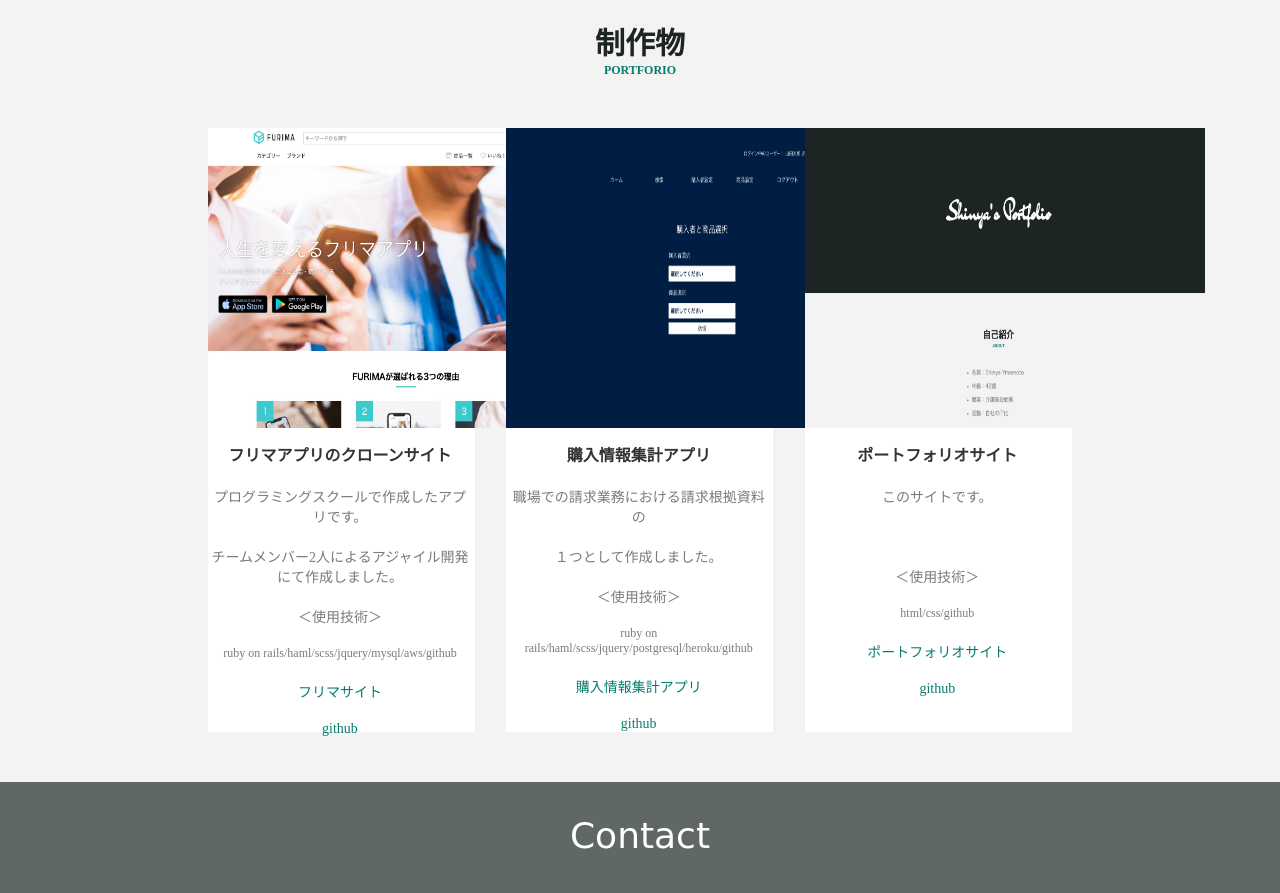
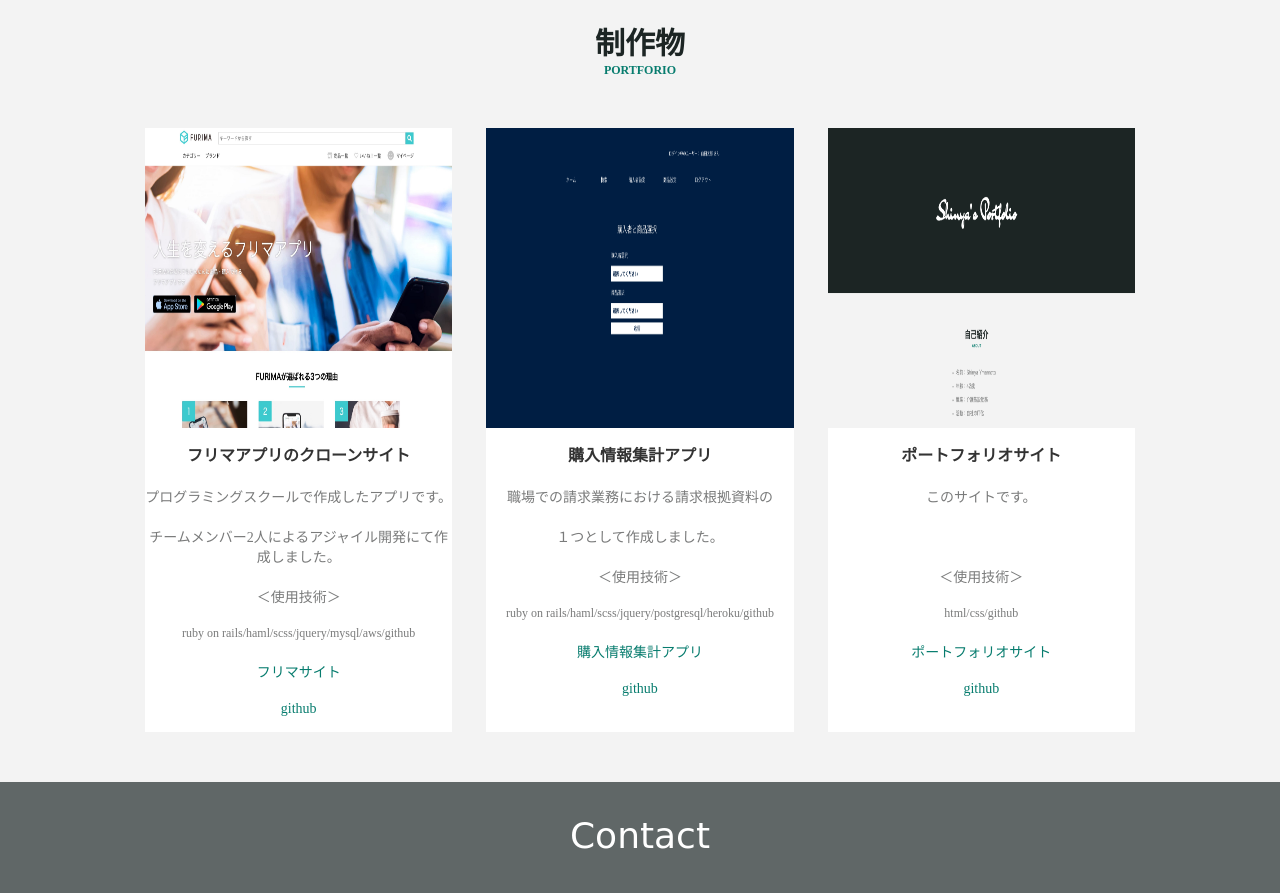
Before and after one commit to ya-shine/portfolio-site, a plain HTML site: page index.html in a window 1280 px wide. Shown: the part 900-1793 px from the top of the page. Drawn offline with Linux system fonts and the light colour scheme; a web font is replaced by a local one.

Commit message:
Adjust content width

```diff
--- a/index.html
+++ b/index.html
@@ -28,7 +28,7 @@
       </div>
       <div class="section-content">
         <div class="content-box">
-          <img src="9830fb1dfdc511908145bc4608f20d36.jpg" width="400px" height="300px" alt="イラスト1">
+          <img src="9830fb1dfdc511908145bc4608f20d36.jpg" width="100%" height="300px" alt="イラスト1">
           <div class="content-explanation">
             <p class="content-title">フリマアプリのクローンサイト</p>
             <p class="content-text">プログラミングスクールで作成したアプリです。</p>
@@ -40,7 +40,7 @@
           </div>
         </div>
         <div class="content-box">
-          <img src="34278afc730c7d31ea62e03f14809051.png" width="400px" height="300px" alt="イラスト2">
+          <img src="34278afc730c7d31ea62e03f14809051.png" width="100%" height="300px" alt="イラスト2">
           <div class="content-explanation">
             <p class="content-title">購入情報集計アプリ</p>
             <p class="content-text">職場での請求業務における請求根拠資料の</p>
@@ -52,7 +52,7 @@
           </div>
         </div>
         <div class="content-box">
-          <img src="0dfbeb79836566ee03a5a0aa9e77da55.png" width="400px" height="300px" alt="イラスト3">
+          <img src="0dfbeb79836566ee03a5a0aa9e77da55.png" width="100%" height="300px" alt="イラスト3">
           <div class="content-explanation">
             <p class="content-title">ポートフォリオサイト</p>
             <p class="content-text">このサイトです。</p>
--- a/style.css
+++ b/style.css
@@ -61,19 +61,19 @@ li {
 }
 
 .section-content {
-  width: 70%;
+  width: 80%;
   margin: 50px auto;
   display: flex;
   justify-content: space-around;
 }
 
 .content-box {
-  width: 29.8%;
+  width: 30%;
   background-color: #fff;
 }
 
 .content-explanation {
-  width: 99%;
+  width: 100%;
   height: 300px;
 }
 
```
